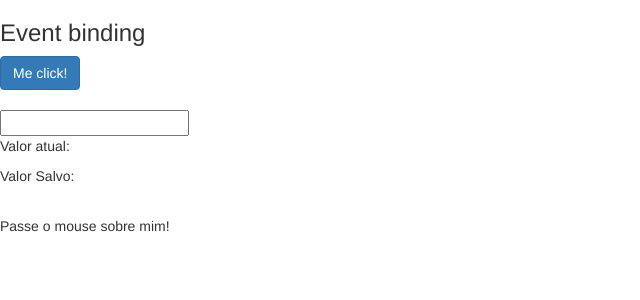
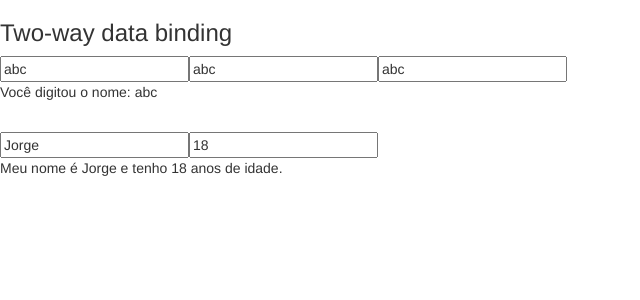
Before and after one commit to jorgemirandaneto/learn-angularjs, an Angular app in the folder data-binding/: page / in a window 1280 px wide. Shown: the top 300 px of the page, without its empty margins (0-640 px from the left). Built offline with nearby package versions, Linux system fonts and the light colour scheme.

Commit message:
Two-Way data binding

```diff
--- a/data-binding/src/app/app.module.ts
+++ b/data-binding/src/app/app.module.ts
@@ -5,11 +5,13 @@
 
 import { AppComponent } from './app.component';
 import { DataBindingComponent } from './data-binding/data-binding.component';
+import { MeuFormComponent } from './meu-form/meu-form.component';
 
 @NgModule({
   declarations: [
     AppComponent,
-    DataBindingComponent
+    DataBindingComponent,
+    MeuFormComponent
   ],
   imports: [
     BrowserModule,
--- a/data-binding/src/app/data-binding/data-binding.component.html
+++ b/data-binding/src/app/data-binding/data-binding.component.html
@@ -35,7 +35,7 @@
   </article>
 </section> -->
 
-<section class="event-binding">
+<!-- <section class="event-binding">
   <article>
     <h3>Event binding</h3>
     <div>
@@ -63,4 +63,6 @@
 
     </div>
   </article>
-</section>
+</section> -->
+
+<app-meu-form></app-meu-form>
--- a/data-binding/src/app/data-binding/data-binding.component.ts
+++ b/data-binding/src/app/data-binding/data-binding.component.ts
@@ -14,6 +14,11 @@
   valorAtual: string = '';
   valorSalvo: string = '';
   isMouseOver: boolean = false;
+  nome: string = 'abc';
+  pessoa: any = {
+    nome : 'Jorge',
+    idade : 18
+  };
 
   getValor() {
     return 1;
--- /dev/null
+++ b/data-binding/src/app/meu-form/meu-form.component.html
@@ -0,0 +1,19 @@
+<section class="two-way-binding">
+  <article>
+    <h3>Two-way data binding</h3>
+    <div>
+      <input type="text" [value]="nome" (input)="nome = $event.target.value" />
+
+      <input type="text" [ngModel]="nome" (ngModelChange)="nome = $event" />
+
+      <input type="text" [(ngModel)]="nome">
+      <br>
+      <p>Você digitou o nome: {{nome}} </p>
+      <br>
+      <input type="text" [(ngModel)] ="pessoa.nome">
+      <input type="text" [(ngModel)]="pessoa.idade">
+      <br>
+      <p>Meu nome é {{pessoa.nome}} e tenho {{pessoa.idade}} anos de idade.</p>
+    </div>
+  </article>
+</section>
--- /dev/null
+++ b/data-binding/src/app/meu-form/meu-form.component.ts
@@ -0,0 +1,20 @@
+import { Component, OnInit } from '@angular/core';
+
+@Component({
+  selector: 'app-meu-form',
+  templateUrl: './meu-form.component.html',
+  styleUrls: ['./meu-form.component.css']
+})
+export class MeuFormComponent implements OnInit {
+  nome: string = 'abc';
+  pessoa: any = {
+    nome : 'Jorge',
+    idade : 18
+  };
+
+  constructor() { }
+
+  ngOnInit() {
+  }
+
+}
--- a/data-binding/src/styles.css
+++ b/data-binding/src/styles.css
@@ -1,5 +1 @@
 /* You can add global styles to this file, and also import other style files */
-.highlight{
-    background-color: yellow;
-    font-weight: bold;
-}
```
Also changed, not shown: data-binding/src/app/meu-form/meu-form.module.ts (added, +15 -0 lines), data-binding/src/app/meu-form/meu-form.component.css (added), 1 other file (tests, documents, lock files or other folders).
